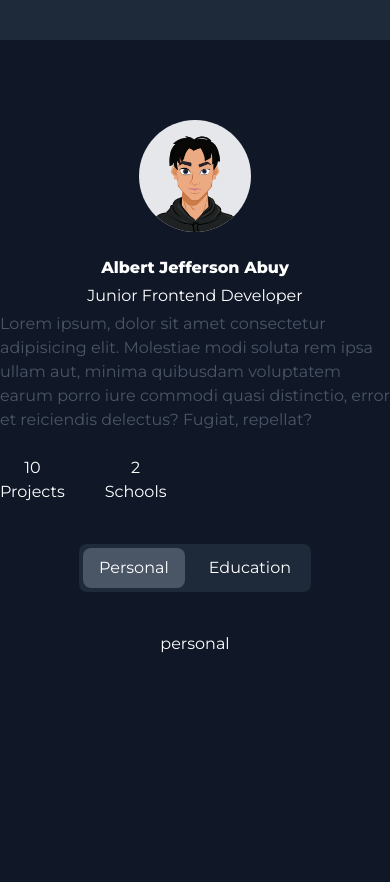
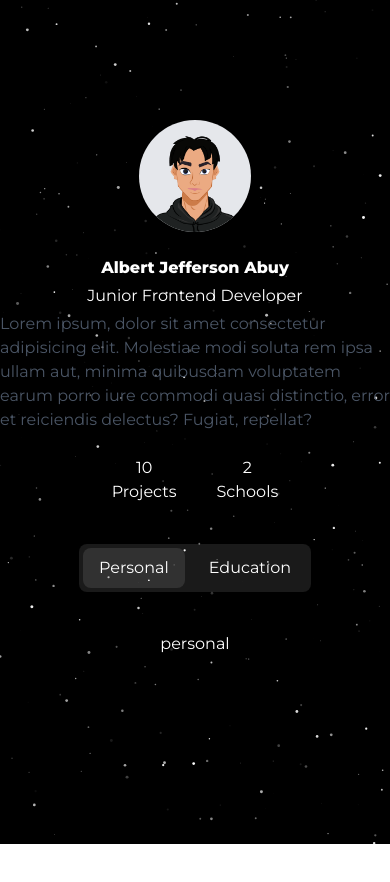
Before and after one commit to ichiiexe/portfolio, a React (Vite) app: page / in a window 390 px wide. Built offline with nearby package versions, Linux system fonts and the light colour scheme; some icons are missing.

Commit message:
added background(stars), intro animation, and fixed responsiveness of personal/education numberUp

```diff
--- a/src/App.jsx
+++ b/src/App.jsx
@@ -1,21 +1,27 @@
 import { motion } from "framer-motion";
 import { useState } from "react";
+import SpaceBackground from "./components/ui/SpaceBackground";
 
 import Header from "./components/Header";
 import Profile from "./components/Profile";
+import Intro from "./components/ui/Intro";
 
 function App() {
+  const [loaded, setLoaded] = useState(false);
   const [tab, setTab] = useState("personal");
 
   return (
     <>
+      <SpaceBackground />
+
+      <Intro hasLoaded={() => setLoaded(true)}>
         <Header />
 
-      <main className="h-screen flex flex-col items-center bg-gray-900 text-white pt-20 gap-10">
-        <Profile />
+        <main className="h-screen flex flex-col items-center text-white pt-20 gap-10">
+          <Profile hasLoaded={loaded} />
 
           {/* TABS */}
-        <div className="bg-gray-800 rounded-lg flex p-1 gap-2 relative">
+          <div className="bg-white/10 rounded-lg flex p-1 gap-2 relative">
             {/* Personal */}
             <button
               onClick={() => setTab("personal")}
@@ -24,7 +30,7 @@ function App() {
               {tab === "personal" && (
                 <motion.div
                   layoutId="tabHighlight"
-                className="absolute inset-0 bg-gray-600 rounded-lg"
+                  className="absolute inset-0 bg-white/10 rounded-lg"
                   transition={{ type: "spring", stiffness: 300, damping: 25 }}
                 />
               )}
@@ -39,7 +45,7 @@ function App() {
               {tab === "education" && (
                 <motion.div
                   layoutId="tabHighlight"
-                className="absolute inset-0 bg-gray-600 rounded-lg"
+                  className="absolute inset-0 bg-white/10 rounded-lg"
                   transition={{ type: "spring", stiffness: 300, damping: 25 }}
                 />
               )}
@@ -54,6 +60,7 @@ function App() {
             {tab === "education" && <>education</>}
           </div>
         </main>
+      </Intro>
     </>
   );
 }
--- a/src/components/Header.jsx
+++ b/src/components/Header.jsx
@@ -6,7 +6,7 @@ import LocationPinIcon from "@mui/icons-material/LocationPin";
 
 const Header = () => {
   return (
-    <header className="w-full h-10 bg-gray-800 text-white p-4 flex items-center justify-between">
+    <header className="w-full h-10 bg-transparent text-white p-4 flex items-center justify-between">
       <a
         href=""
         download=""
--- a/src/components/Profile.jsx
+++ b/src/components/Profile.jsx
@@ -1,7 +1,7 @@
 import NumberUp from "./ui/NumberUp";
 import avatar from "../assets/Avatar.png";
 
-const Profile = ({ projects = 10, schools = 2 }) => {
+const Profile = ({ projects = 10, schools = 2, hasLoaded }) => {
   return (
     <div className="flex flex-col gap-6 items-center md:flex-row md:items-start">
       <img
@@ -21,14 +21,14 @@ const Profile = ({ projects = 10, schools = 2 }) => {
           </p>
         </div>
 
-        <div className="flex items-center gap-10 mt-4">
+        <div className="flex justify-center items-center gap-10 mt-4 md:justify-start">
           <div className="flex flex-col items-center">
-            <NumberUp value={projects} />
+            <NumberUp value={projects} start={hasLoaded} />
             <h4>Projects</h4>
           </div>
 
           <div className="flex flex-col items-center">
-            <NumberUp value={schools} />
+            <NumberUp value={schools} start={hasLoaded} />
             <h4>Schools</h4>
           </div>
         </div>
--- a/src/components/ui/Grid.jsx
+++ b/src/components/ui/Grid.jsx
@@ -0,0 +1,3 @@
+import { motion } from "framer-motion";
+import personalProjectData from "../../data/personalProjectData";
+import GridItem from "./GridItem";
--- /dev/null
+++ b/src/components/ui/Intro.jsx
@@ -0,0 +1,64 @@
+import { motion } from "framer-motion";
+import { useEffect, useState } from "react";
+
+const Intro = ({ children, hasLoaded }) => {
+  const [open, setOpen] = useState(false);
+
+  useEffect(() => {
+    setTimeout(() => setOpen(true), 200);
+  }, []);
+
+  return (
+    <>
+      <motion.div
+        initial="closed"
+        animate={open ? "open" : "closed"}
+        onAnimationComplete={() => hasLoaded && hasLoaded()}
+        style={{
+          position: "fixed",
+          inset: 0,
+          overflow: "hidden",
+          zIndex: 9999,
+          pointerEvents: "none",
+        }}
+      >
+        {/* TOP PANEL */}
+        <motion.div
+          variants={{
+            closed: { y: 0 },
+            open: { y: "-100%" },
+          }}
+          transition={{ duration: 1.5, ease: [0.76, 0, 0.24, 1] }}
+          style={{
+            position: "absolute",
+            top: 0,
+            left: 0,
+            width: "100%",
+            height: "50%",
+            background: "#111",
+          }}
+        />
+
+        {/* BOTTOM PANEL */}
+        <motion.div
+          variants={{
+            closed: { y: 0 },
+            open: { y: "100%" },
+          }}
+          transition={{ duration: 1.5, ease: [0.76, 0, 0, 1] }}
+          style={{
+            position: "absolute",
+            bottom: 0,
+            left: 0,
+            width: "100%",
+            height: "50%",
+            background: "#111",
+          }}
+        />
+      </motion.div>
+      {children}
+    </>
+  );
+};
+
+export default Intro;
--- a/src/components/ui/NumberUp.jsx
+++ b/src/components/ui/NumberUp.jsx
@@ -1,18 +1,20 @@
 import { useEffect } from "react";
 import { motion, useMotionValue, useTransform, animate } from "framer-motion";
 
-const NumberUp = ({ value }) => {
+const NumberUp = ({ value, start }) => {
   const motionValue = useMotionValue(0);
   const rounded = useTransform(motionValue, (latest) => Math.round(latest));
 
   useEffect(() => {
+    if (!start) return;
+
     const controls = animate(motionValue, value, {
-      duration: 1.5,
+      duration: 3.5,
       ease: "easeOut",
     });
 
     return () => controls.stop();
-  }, [value]);
+  }, [value, start]);
 
   return <motion.span>{rounded}</motion.span>;
 };
--- /dev/null
+++ b/src/components/ui/SpaceBackground.jsx
@@ -0,0 +1,78 @@
+import { useEffect, useRef } from "react";
+
+export default function SpaceBackground() {
+  const canvasRef = useRef(null);
+
+  useEffect(() => {
+    const canvas = canvasRef.current;
+    const ctx = canvas.getContext("2d");
+
+    let stars = [];
+    let animationId;
+    const numStars = 300;
+
+    const resize = () => {
+      canvas.width = window.innerWidth;
+      canvas.height = window.innerHeight;
+    };
+    resize();
+    window.addEventListener("resize", resize);
+
+    for (let i = 0; i < numStars; i++) {
+      stars.push({
+        x: Math.random() * canvas.width,
+        y: Math.random() * canvas.height,
+        radius: Math.random() * 1.5,
+        alpha: Math.random(),
+        dx: (Math.random() - 0.5) * 0.2,
+        dy: (Math.random() - 0.5) * 0.2,
+      });
+    }
+
+    const animate = () => {
+      ctx.fillStyle = "#000";
+      ctx.fillRect(0, 0, canvas.width, canvas.height);
+
+      stars.forEach((star) => {
+        ctx.beginPath();
+        ctx.arc(star.x, star.y, star.radius, 0, Math.PI * 2);
+        ctx.fillStyle = `rgba(255, 255, 255, ${star.alpha})`;
+        ctx.fill();
+
+        star.x += star.dx;
+        star.y += star.dy;
+
+        if (star.x > canvas.width) star.x = 0;
+        if (star.x < 0) star.x = canvas.width;
+        if (star.y > canvas.height) star.y = 0;
+        if (star.y < 0) star.y = canvas.height;
+
+        star.alpha += (Math.random() - 0.5) * 0.02;
+        if (star.alpha < 0) star.alpha = 0;
+        if (star.alpha > 1) star.alpha = 1;
+      });
+
+      animationId = requestAnimationFrame(animate);
+    };
+    animate();
+
+    return () => {
+      cancelAnimationFrame(animationId);
+      window.removeEventListener("resize", resize);
+    };
+  }, []);
+
+  return (
+    <canvas
+      ref={canvasRef}
+      style={{
+        position: "fixed",
+        top: 0,
+        left: 0,
+        width: "100vw",
+        height: "100vh",
+        zIndex: -1,
+      }}
+    />
+  );
+}
--- /dev/null
+++ b/src/data/personalProjectData.js
@@ -0,0 +1,5 @@
+const personalProjectData = [
+  { id: 1, title: "Project One", img: "./" },
+  { id: 2, title: "Project Two", img: "./" },
+  { id: 3, title: "Project Three", img: "./" },
+];
--- /dev/null
+++ b/src/data/schoolProjectData.js
@@ -0,0 +1,5 @@
+const schoolProjectData = [
+  { id: 1, title: "Project One", img: "./" },
+  { id: 1, title: "Project One", img: "./" },
+  { id: 1, title: "Project One", img: "./" },
+];
```
Also changed, not shown: src/components/ui/GridItem.jsx (added). Lines whose indentation alone changed are shown as unchanged.
